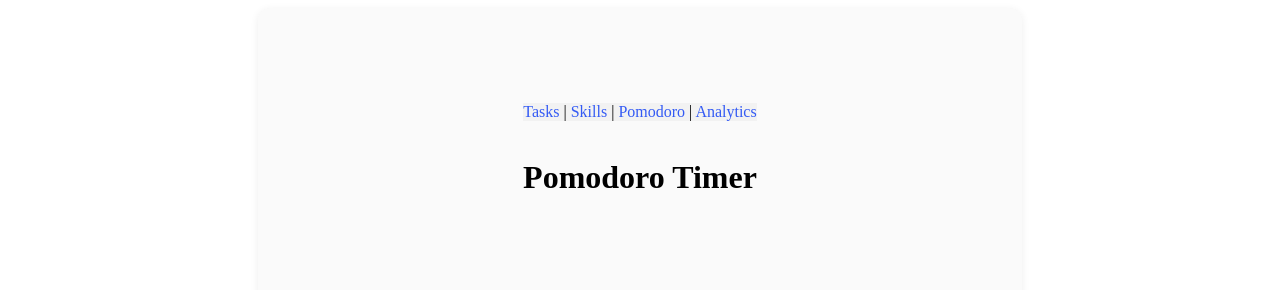
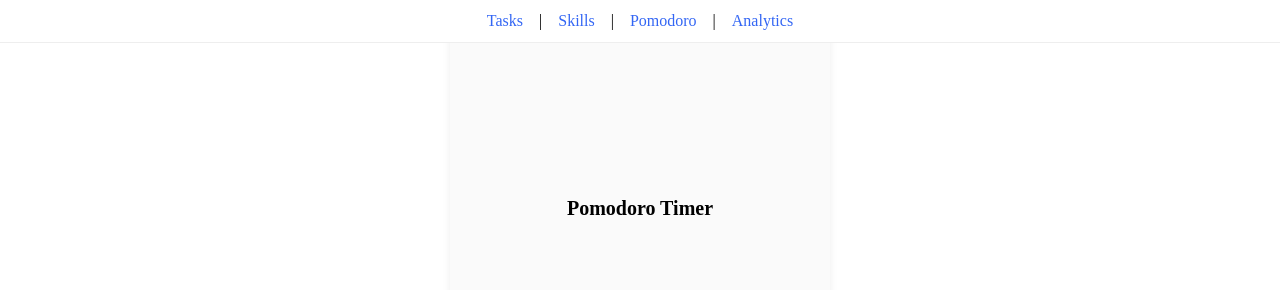
Before and after one commit to rebeccafitzpatr/tasko, a Vue app in the folder apps/web/: page /pomodoro in a window 1280 px wide. Shown: the top 290 px of the page. Built offline with nearby package versions, Linux system fonts and the light colour scheme; no server answers.

Commit message:
first try to make the pages layouts consisten

```diff
--- a/apps/web/src/App.vue
+++ b/apps/web/src/App.vue
@@ -1,13 +1,19 @@
 <template>
-  <div class="centered-container">
-    <nav>
+  <div class="layout">
+    <header class="app-header">
+      <nav class="app-nav">
         <router-link to="/tasks">Tasks</router-link> |
         <router-link to="/skills">Skills</router-link> |
         <router-link to="/pomodoro">Pomodoro</router-link> |
         <router-link to="/analytics">Analytics</router-link>
       </nav>
+    </header>
 
+    <main class="app-content">
+      <section class="centered-container">
         <router-view />
+      </section>
+    </main>
   </div>
 </template>
 
@@ -15,31 +21,53 @@
 // App logic here (if needed)
 </script>
 
-<style>
-nav {
-  margin-bottom: 1rem;
-  background-color: #f2f2f2;
-}
-nav a {
-  margin: 0 auto;
-  text-decoration: none;
-  text-align:center;
-  color:rgb(51, 90, 244);
+<style scoped>
+:root {
+  --header-h: 64px;          /* adjust to match your actual header height */
+  --max-content-width: 900px;
 }
 
-/* Center all page content */
-.centered-container {
-  min-height: 80vh;
+.layout {
+  min-height: 100vh;
   display: flex;
   flex-direction: column;
-  justify-content: center; /* vertical centering */
-  align-items: center;     /* horizontal centering */
-  text-align: center;
-  padding: 2rem;
-  max-width: 700px;
-  margin: 0 auto;
+}
+
+.app-header {
+  height: var(--header-h);
+  width: 100%;
+  position: fixed;
+  top: 0;
+  left: 0;
+  right: 0;
+  background: #fff;
+  border-bottom: 1px solid #eee;
+  z-index: 1000;
+}
+
+.app-content {
+  padding-top: var(--header-h); /* offset for fixed header */
+  flex: 1;
+  display: grid;
+  place-items: center;          /* centers content both horizontally and vertically */
+}
+
+.centered-container {
+  width: min(var(--max-content-width), 92%);
+  padding: 1rem;
   background: #fafafa;
   border-radius: 12px;
-  box-shadow: 0 2px 8px rgba(0,0,0,0.07);
+  box-shadow: 0 2px 8px rgba(0,0,0,.07);
+}
+
+.app-nav {
+  display: flex;
+  gap: 1rem;
+  justify-content: center;
+  padding: 0.75rem 1rem;
+}
+.app-nav a {
+  color: rgb(51, 102, 244);
+  text-decoration: none;
 }
 </style>
--- /dev/null
+++ b/apps/web/src/PageHeader.vue
@@ -0,0 +1,23 @@
+<template>
+  <div class="view-header" aria-label="page-title">
+    <h1 class="view-title">{{ title }}</h1>
+  </div>
+</template>
+
+<script setup lang="ts">
+defineProps<{ title: string }>()
+</script>
+
+<style scoped>
+.view-header {
+  height: 64px; /* must match App.vue heading height if you center inside main */
+  display: flex;
+  align-items: center;
+  justify-content: center;
+  width: 100%;
+}
+.view-title {
+  margin: 0;
+  font-size: 1.25rem;
+}
+</style>
--- a/apps/web/src/views/AnalyticsView.vue
+++ b/apps/web/src/views/AnalyticsView.vue
@@ -1,7 +1,9 @@
 
 <template>
+  <section class="centered-page">
+    <div class="centered-card">
       <div class="analytics-root">
-    <h1>Analytics</h1>
+        <PageHeader title="Analytics" />
         <div class="analytics-summary card">
           <div class="summary-item">
             <span class="summary-label">Total tasks</span>
@@ -58,9 +60,12 @@
           </div>
         </div>
       </div>
+    </div>
+  </section>
 </template>
 
 <script setup lang="ts">
+import PageHeader from '../PageHeader.vue'
 import { onMounted, ref } from 'vue'
 import { useTaskStore } from '../stores/taskStore'
 import { useSkillStore } from '../stores/skillStore'
@@ -157,6 +162,18 @@ const recentPomodoros = pomodoroLog.slice(-10).reverse()
   align-items: center;
 }
 
+.centered-page {
+  display: flex;
+  align-items: center;
+  justify-content: center;
+  min-height: calc(100vh - 64px); /* adjust 64px to your header height if fixed */
+}
+.centered-card {
+  width: min(900px, 92%);
+  padding: 1rem;
+  /* keep content visually consistent across pages */
+}
+
 .card {
   background: #fff;
   border-radius: 12px;
--- a/apps/web/src/views/PomodoroView.vue
+++ b/apps/web/src/views/PomodoroView.vue
@@ -1,7 +1,9 @@
 
 <template>
   <div>
-    <h1>Pomodoro Timer</h1>
+    <section class="centered-page">
+      <div class="card">
+        <PageHeader title="Pomodoro Timer" />
         <div class="pomodoro-content">
 
           <!-- <div>
@@ -55,9 +57,13 @@
 
         </div>
       </div>
+    </section>
+  </div>
+
 </template>
 
 <script setup lang="ts">
+import PageHeader from '../PageHeader.vue'
 import { ref, computed, onUnmounted } from 'vue'
 import { usePomodoroStore } from '../stores/pomodoroStore'
 import { useTaskStore } from '../stores/taskStore'
@@ -107,6 +113,18 @@ onUnmounted(() => {
 </script>
 
 <style scoped>
+
+  .centered-page {
+    display: flex;
+    align-items: center;
+    justify-content: center;
+    min-height: calc(100vh - 64px); /* adjust 64px to your header height if fixed */
+  }
+  .centered-card {
+    width: min(900px, 92%);
+    padding: 1rem;
+    /* keep content visually consistent across pages */
+  }
   .timer-center {
     display: flex;
     flex-direction: column;
```
Lines whose indentation alone changed are shown as unchanged.
